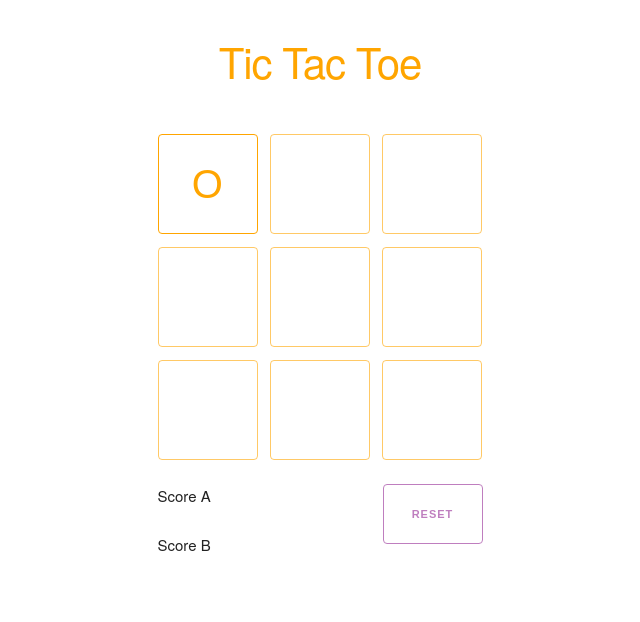
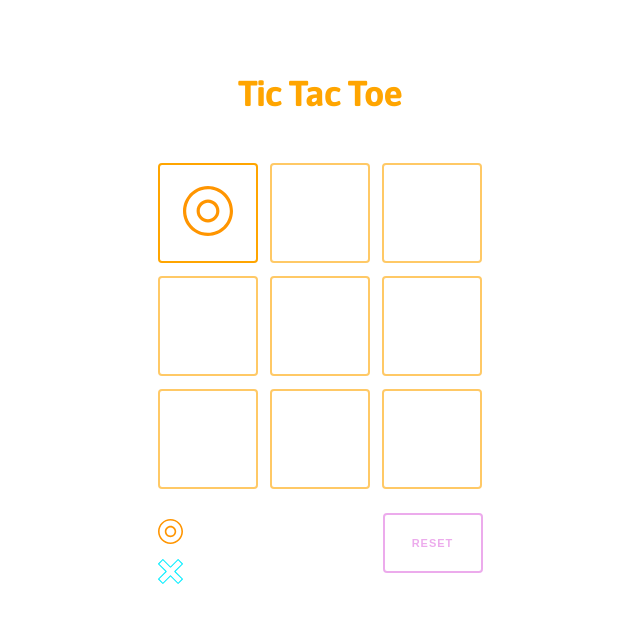
Before and after one commit to asawo/tictactoe, a plain HTML site: page index.html in a window 1280 px wide. Both pictures are taken after a click on the button 527 px from the left and 184 px from the top of the page. Shown: the whole page, without its empty margins (320-960 px from the left). Drawn offline with nearby package versions, Linux system fonts and the light colour scheme.

Commit message:
added svg for icons temporily, replaced X/O/tick marks

```diff
--- a/app.js
+++ b/app.js
@@ -10,13 +10,15 @@ Game function
 //UI elements
 const resetBtn = document.querySelector("#resetBtn"),
   grid = document.querySelector("#grid"),
-  gridBtn = grid.querySelectorAll("div.rows > button");
+  gridBtn = grid.querySelectorAll("div.rows > button"),
+  cross = "<img src='src/fat_cross.svg' height='50px'></img>",
+  circle = "<img src='src/fat_circle.svg' height='50px'></img>";
 
 for (const button of gridBtn) {
   button.addEventListener("click", nextTurn);
 }
 
-let buttonText = "O",
+let buttonText = circle,
   turn = 0,
   round = 0,
   scoreX = 0,
@@ -24,10 +26,10 @@ let buttonText = "O",
 
 function nextTurn(e) {
   document.getElementById(e.target.id).innerHTML = buttonText;
-  if (buttonText === "O") {
-    buttonText = "X";
+  if (buttonText === circle) {
+    buttonText = cross;
   } else {
-    buttonText = "O";
+    buttonText = circle;
   }
   document.getElementById(e.target.id).disabled = true;
   turn += 1;
@@ -44,12 +46,18 @@ function nextTurn(e) {
 }
 
 function endRound() {
-  if (buttonText === "O") {
-    buttonText = "X";
+  const winsX = document.getElementById("winsX"),
+    winsO = document.getElementById("winsO"),
+    str = " <img src='src/fat_check.svg' height='20'></img>";
+
+  if (buttonText === circle) {
+    buttonText = cross;
     scoreX += 1;
+    winsX.insertAdjacentHTML("beforeend", str);
   } else {
-    buttonText = "O";
+    buttonText = circle;
     scoreO += 1;
+    winsO.insertAdjacentHTML("beforeend", str);
   }
   round += 1;
 
@@ -66,7 +74,7 @@ function endRound() {
 
   setTimeout(function() {
     resetGrid();
-  }, 1000);
+  }, 2000);
 }
 
 function resetGrid() {
@@ -75,9 +83,9 @@ function resetGrid() {
     button.disabled = false;
   }
   if (round % 2 !== 0) {
-    buttonText = "X";
+    buttonText = cross;
   } else {
-    buttonText = "O";
+    buttonText = circle;
   }
 }
 
--- a/index.html
+++ b/index.html
@@ -8,16 +8,13 @@
       rel="stylesheet"
       href="https://cdnjs.cloudflare.com/ajax/libs/skeleton/2.0.4/skeleton.css"
     />
-    <link
-      rel="stylesheet"
-      href="https://fonts.googleapis.com/icon?family=Material+Icons"
-    />
+    <link href="https://fonts.googleapis.com/css?family=Asap:700&display=swap" rel="stylesheet">
     <link rel="stylesheet" href="style.css" />
     <title>Tic Tac Toe</title>
   </head>
   <body>
     <div class="container" id="header">
-      <h2 class="title">Tic Tac Toe</h2>
+      <h3 class="title">Tic Tac Toe</h3>
     </div>
     <!--grid-->
     <div id="grid">
@@ -40,15 +37,20 @@
     <!--score and reset div-->
     <div id="footer">
       <div id="scoreSection">
-        <p>Score A</p>
-        <p>Score B</p>
+        <div id="winsO">
+          <span><img src="src/fat_circle.svg" height="25"></img>  </span>
+        </div>
+        <div id="winsX">
+          <span> <img src="src/fat_cross.svg" height="25"></img>  </span>
+        </div>
       </div>
       <div id="footerRight">
         <button id="resetBtn">Reset</button>
       </div>
     </div>
-
-    <!-- make footer -->
-  </body>
+    <!--credit for icons to be added later:
+    <div>Icons made by <a href="https://www.flaticon.com/authors/freepik" title="Freepik">Freepik</a> from <a href="https://www.flaticon.com/"             title="Flaticon">www.flaticon.com</a></div>
+    <div>Icons made by <a href="https://www.flaticon.com/authors/lyolya" title="Lyolya">Lyolya</a> from <a href="https://www.flaticon.com/"             title="Flaticon">www.flaticon.com</a></div>
+  --></body>
   <script src="app.js"></script>
 </html>
--- a/style.css
+++ b/style.css
@@ -6,10 +6,14 @@ body {
 
 #header {
   width: 100%;
-  padding-top: 10%;
+  padding-top: 20%;
   padding-bottom: 5%;
   text-align: center;
   color: orange;
+}
+h3 {
+  font-family: "Asap", sans-serif;
+  font-weight: bolder;
 }
 
 #grid {
@@ -25,7 +29,8 @@ body {
   opacity: 0.6;
   padding: 0;
   font-size: 30pt;
-  font-weight: 1;
+  font-weight: 2;
+  border-width: 2px;
   vertical-align: top;
 }
 
@@ -53,6 +58,7 @@ body {
 #scoreSection {
   width: 160px;
   float: left;
+  font-size: 25px;
 }
 
 #footerRight {
@@ -67,8 +73,9 @@ body {
   height: 60px;
   padding: 0px;
   opacity: 0.5;
-  color: purple;
-  border-color: purple;
+  color: rgb(219, 89, 219);
+  border-color: rgb(219, 89, 219);
+  border-width: 2px;
 }
 
 #footerRight button:hover {
```
Also changed, not shown: src/fat_check.svg (added), src/fat_circle.svg (added), src/fat_cross.svg (added).
